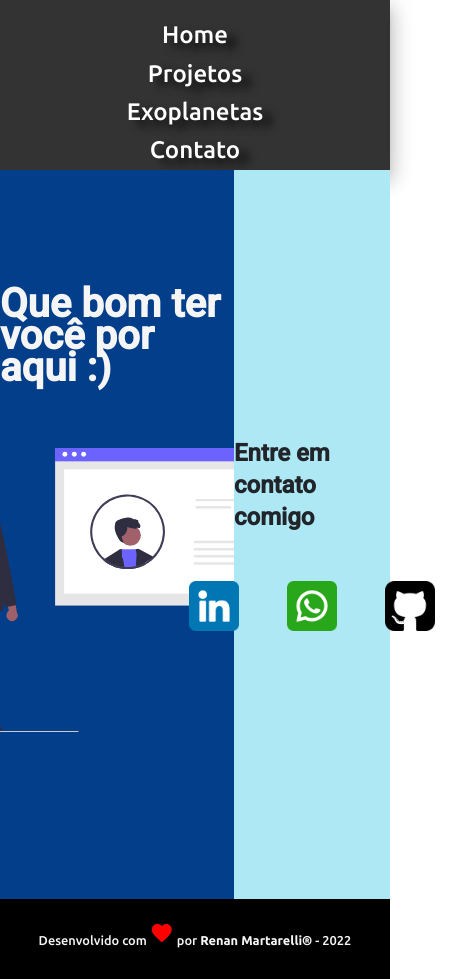
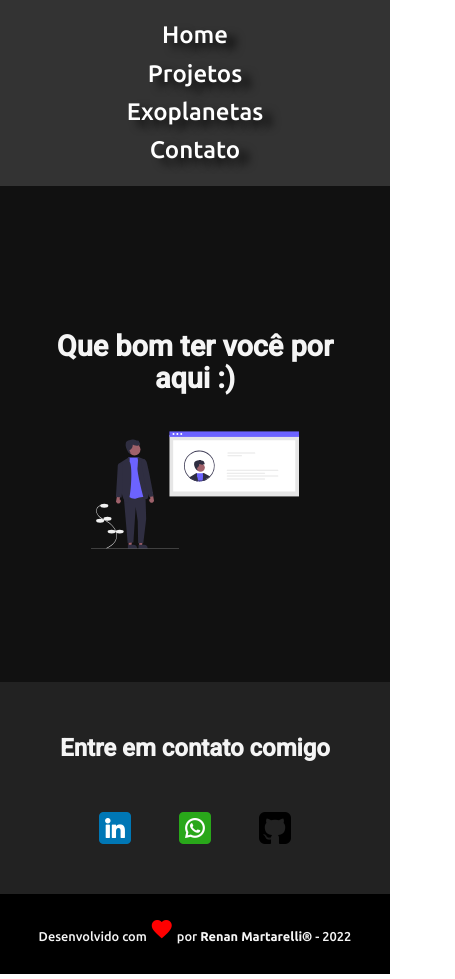
Before and after one commit to Martarelli/Angular-Martarelli, an Angular app: page /contact in a window 390 px wide. Shown: the whole page, 455 px wide, since content can reach past the window. Built offline with nearby package versions, Linux system fonts and the light colour scheme; a web font is replaced by a local one.

Commit message:
atualização responsividade

```diff
--- a/src/app/components/contact/contact.component.css
+++ b/src/app/components/contact/contact.component.css
@@ -1,13 +1,13 @@
 .body {
   display: flex;
-  height: 86.4vh;
+  height: 84vh;
   width: 100%;
 }
 
 img {
-  padding: 3rem;
-  height: 45vh;
-  width: 80vh;
+  padding: 1rem;
+  height: 30rem;
+  width: 35rem;
 }
 
 .left-container{
@@ -15,7 +15,7 @@ img {
   flex-direction: column;
   width: 60%;
   height: 100%;
-  background-color: #023E8A;
+  background-color: #111;
   justify-content: center;
   align-items: center;
 }
@@ -31,7 +31,7 @@ img {
   flex-direction: column;
   width: 40%;
   height: 100%;
-  background-color: #ADE8F4;
+  background-color: #222;
   justify-content: center;
   align-items: center;
 }
@@ -39,6 +39,7 @@ img {
 .right-container > h1 {
   font-weight: 600;
   font-size: 1.5rem;
+  color: whitesmoke;
 }
 .contato {
   display: flex;
@@ -47,15 +48,64 @@ img {
   justify-content: center;
 }
 
-.linkedin > a > img ,.github > a > img{
+.linkedin > a > img ,.github > a > img, .whatsapp > a > img{
   padding: 0;
-  width: 50px;
-  height: 50px;
+  width: 4rem;
+  height: 4rem;
 }
 
 .whatsapp > a > img {
-  padding: 0;
   margin: 0 3rem;
-  width: 50px;
-  height: 50px;
 }
+
+@media (max-width: 1050px){
+  .body{
+    flex-direction: column;
+  }
+
+  img {
+    padding: 1rem;
+    height: 20rem;
+    width: 25rem;
+  }
+
+  .left-container{
+    display: flex;
+    align-items: center;
+    justify-content: center;
+    padding: 2rem 0;
+    width: 100%;
+    height: 70%;
+  }
+
+  .right-container{
+    display: flex;
+    align-items: center;
+    justify-content: center;
+    padding: 2rem;
+    height: 30%;
+    width: 100%;
+  }
+
+  .left-container > h1 {
+    font-size: 1.8rem;
+    margin-top: 2rem;
+    padding: 0 3rem;
+    text-align: center;
+  }
+
+}
+
+@media (max-width: 500px){
+  img {
+    padding: 1rem;
+    height: 10rem;
+    width: 15rem;
+  }
+
+  .linkedin > a > img ,.github > a > img, .whatsapp > a > img{
+
+    width: 2rem;
+    height: 2rem;
+  }
+}
--- a/src/app/shared/components/header/header.component.css
+++ b/src/app/shared/components/header/header.component.css
@@ -40,7 +40,7 @@ a:hover {
   }
 
   .links {
-    padding-top: 1rem;
+    padding: 1rem 0;
   }
 
   .title {
@@ -53,12 +53,6 @@ a:hover {
 }
 
 @media (max-width: 600px) {
-  .links {
-    padding-top: 1rem;
-  }
-  .title {
-    display: none;
-  }
   a {
     font-size: 1.5rem;
     padding: 0.2rem;
```
